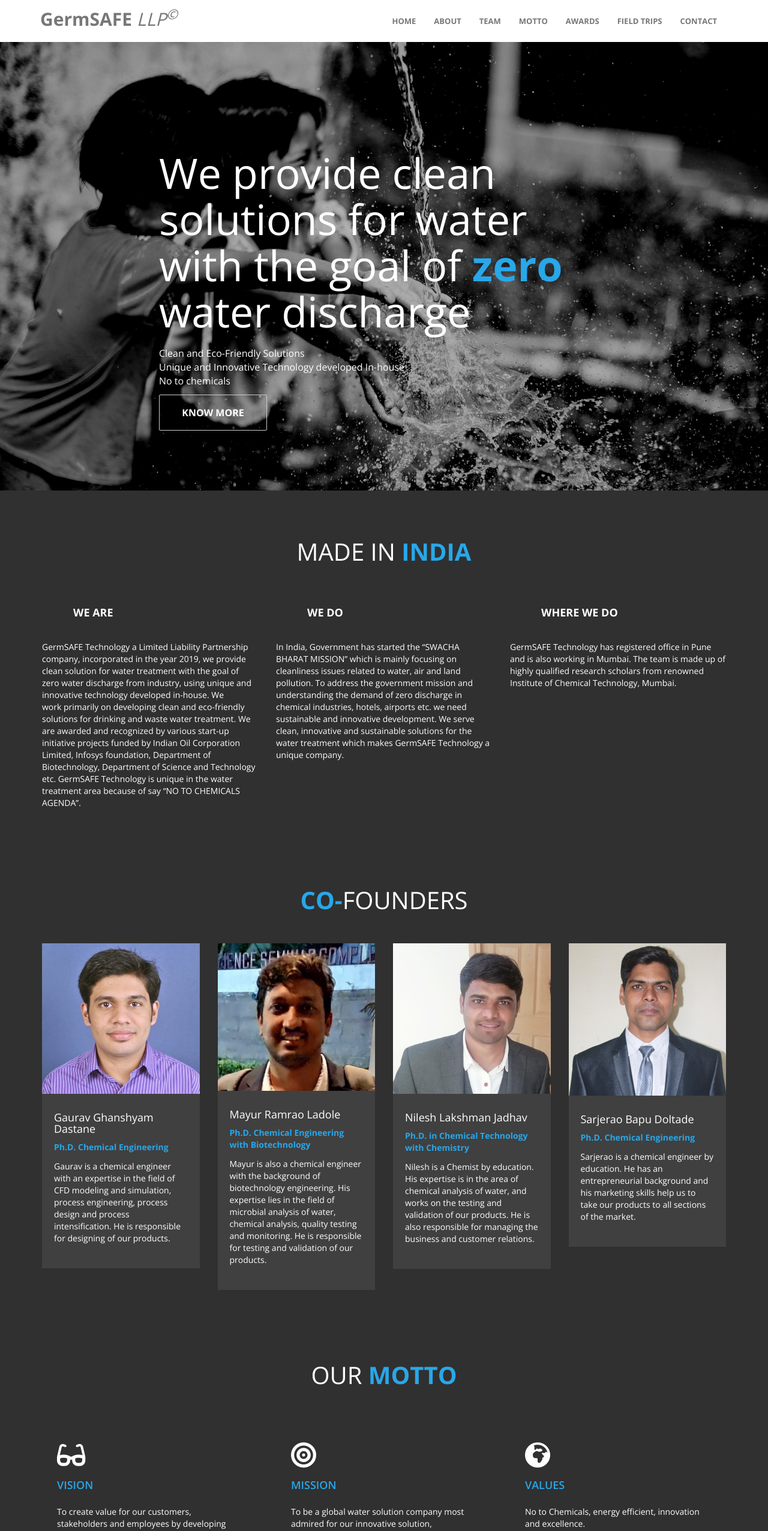
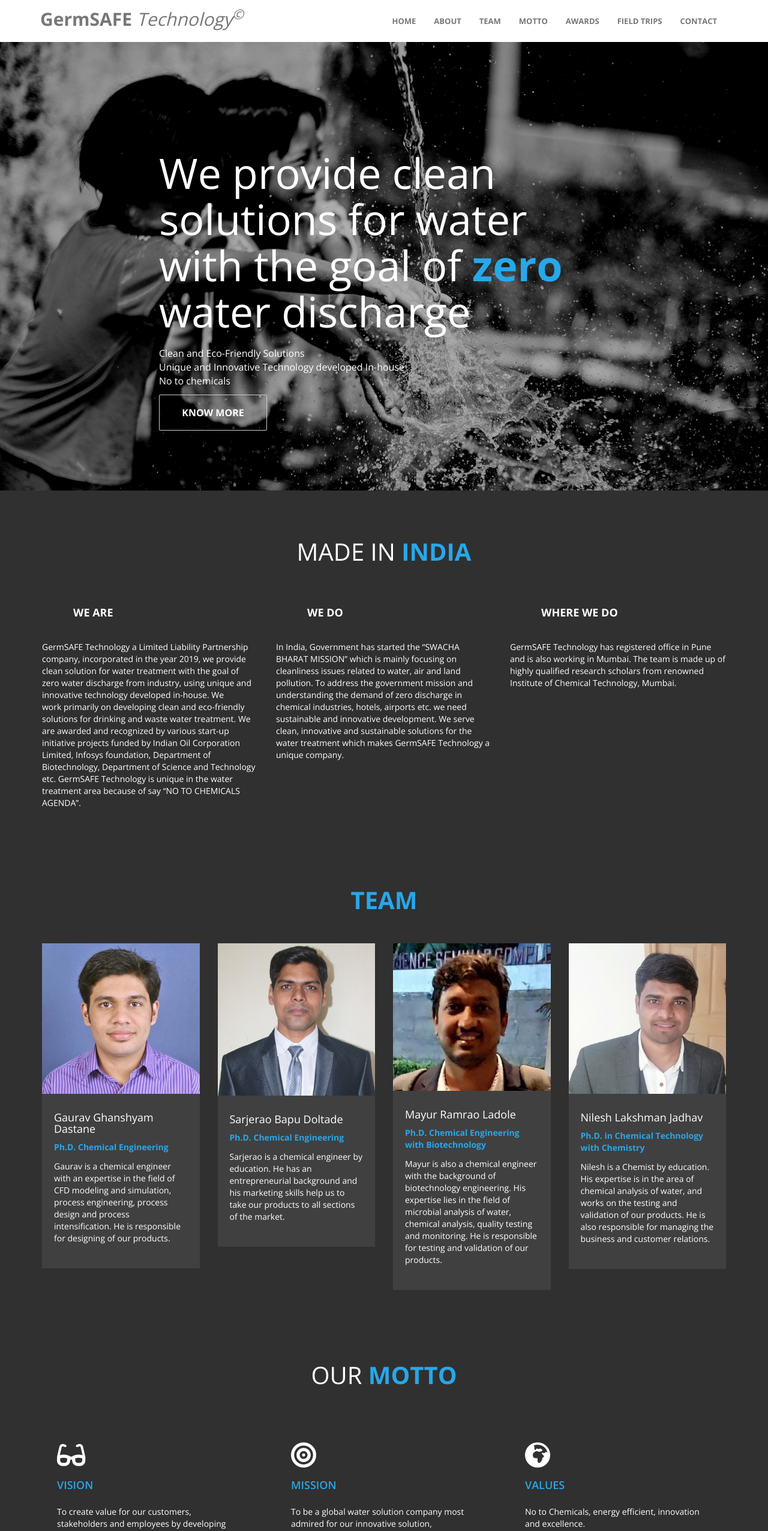
Before and after one commit to zaid-khan/WebsiteForGERMSafe, a plain HTML site: page index.html in a window 1280 px wide. Shown: the top 2553 px of the page at 60% size. Drawn offline with nearby package versions, Linux system fonts and the light colour scheme.

Commit message:
Changed team

```diff
--- a/index.html
+++ b/index.html
@@ -81,7 +81,7 @@
 					<span class="icon icon-bar"></span>
 					<span class="icon icon-bar"></span>
 				</button>
-				<a href="#" class="navbar-brand"><strong>GermSAFE</strong> <em>LLP<sup>©</sup></em></a>
+				<a href="#" class="navbar-brand"><strong>GermSAFE</strong> <em>Technology<sup>©</sup></em></a>
 			</div>
 			<div class="collapse navbar-collapse">
 				<ul class="nav navbar-nav navbar-right">
@@ -131,7 +131,14 @@
 							<h3 class="media-heading">WE ARE</h3>
 						</div>
 						<div class="media-body">
-							<p>GermSAFE Technology a Limited Liability Partnership company, incorporated in the year 2019, we provide clean solution for water treatment with the goal of zero water discharge from industry, using unique and innovative technology developed in-house. We work primarily on developing clean and eco-friendly solutions for drinking and waste water treatment. We are awarded and recognized by various start-up initiative projects funded by Indian Oil Corporation Limited, Infosys foundation, Department of Biotechnology, Department of Science and Technology etc. GermSAFE Technology is unique in the water treatment area because of say “NO TO CHEMICALS AGENDA”.
+							<p>GermSAFE Technology a Limited Liability Partnership company, incorporated in the year
+								2019, we provide clean solution for water treatment with the goal of zero water
+								discharge from industry, using unique and innovative technology developed in-house. We
+								work primarily on developing clean and eco-friendly solutions for drinking and waste
+								water treatment. We are awarded and recognized by various start-up initiative projects
+								funded by Indian Oil Corporation Limited, Infosys foundation, Department of
+								Biotechnology, Department of Science and Technology etc. GermSAFE Technology is unique
+								in the water treatment area because of say “NO TO CHEMICALS AGENDA”.
 							</p>
 						</div>
 					</div>
@@ -142,7 +149,12 @@
 							<h3 class="media-heading">WE DO</h3>
 						</div>
 						<div class="media-body">
-							<p>In India, Government has started the “SWACHA BHARAT MISSION” which is mainly focusing on cleanliness issues related to water, air and land pollution. To address the government mission and understanding the demand of zero discharge in chemical industries, hotels, airports etc. we need sustainable and innovative development. We serve clean, innovative and sustainable solutions for the water treatment which makes GermSAFE Technology a unique company.
+							<p>In India, Government has started the “SWACHA BHARAT MISSION” which is mainly focusing on
+								cleanliness issues related to water, air and land pollution. To address the government
+								mission and understanding the demand of zero discharge in chemical industries, hotels,
+								airports etc. we need sustainable and innovative development. We serve clean, innovative
+								and sustainable solutions for the water treatment which makes GermSAFE Technology a
+								unique company.
 							</p>
 						</div>
 					</div>
@@ -154,7 +166,9 @@
 							<h3 class="media-heading">WHERE WE DO</h3>
 						</div>
 						<div class="media-body">
-							<p>GermSAFE Technology has registered office in Pune and is also working in Mumbai. The team is made up of highly qualified research scholars from renowned Institute of Chemical Technology, Mumbai.
+							<p>GermSAFE Technology has registered office in Pune and is also working in Mumbai. The team
+								is made up of highly qualified research scholars from renowned Institute of Chemical
+								Technology, Mumbai.
 							</p>
 						</div>
 					</div>
@@ -169,7 +183,7 @@
 		<div class="container">
 			<div class="row">
 				<div class="col-md-12">
-					<h2 class="wow bounceIn" data-wow-offset="50" data-wow-delay="0.3s"><span>CO-</span>FOUNDERS</h2>
+					<h2 class="wow bounceIn" data-wow-offset="50" data-wow-delay="0.3s"><span>TEAM</span></h2>
 				</div>
 				<div class="col-md-3 col-sm-6 col-xs-12 wow fadeIn" data-wow-offset="50" data-wow-delay="1.3s">
 					<div class="team-wrapper">
@@ -177,7 +191,21 @@
 						<div class="team-des">
 							<h4>Gaurav Ghanshyam Dastane</h4>
 							<span>Ph.D. Chemical Engineering</span>
-							<p>Gaurav is a chemical engineer with an expertise in the field of CFD modeling and simulation, process engineering, process design and process intensification. He is responsible for designing of our products.
+							<p>Gaurav is a chemical engineer with an expertise in the field of CFD modeling and
+								simulation, process engineering, process design and process intensification. He is
+								responsible for designing of our products.
+							</p>
+						</div>
+					</div>
+				</div>
+				<div class="col-md-3 col-sm-6 col-xs-12 wow fadeIn" data-wow-offset="50" data-wow-delay="1.6s">
+					<div class="team-wrapper">
+						<img src="images/member4.jpg" class="img-responsive" alt="team img 4">
+						<div class="team-des">
+							<h4>Sarjerao Bapu Doltade</h4>
+							<span>Ph.D. Chemical Engineering</span>
+							<p>Sarjerao is a chemical engineer by education. He has an entrepreneurial background and
+								his marketing skills help us to take our products to all sections of the market.
 							</p>
 						</div>
 					</div>
@@ -188,7 +216,9 @@
 						<div class="team-des">
 							<h4>Mayur Ramrao Ladole</h4>
 							<span>Ph.D. Chemical Engineering with Biotechnology</span>
-							<p>Mayur is also a chemical engineer with the background of biotechnology engineering. His expertise lies in the field of microbial analysis of water, chemical analysis, quality testing and monitoring. He is responsible for testing and validation of our products.
+							<p>Mayur is also a chemical engineer with the background of biotechnology engineering. His
+								expertise lies in the field of microbial analysis of water, chemical analysis, quality
+								testing and monitoring. He is responsible for testing and validation of our products.
 							</p>
 						</div>
 					</div>
@@ -199,22 +229,14 @@
 						<div class="team-des">
 							<h4>Nilesh Lakshman Jadhav</h4>
 							<span>Ph.D. in Chemical Technology with Chemistry</span>
-							<p>Nilesh is a Chemist by education. His expertise is in the area of chemical analysis of water, and works on the testing and validation of our products. He is also responsible for managing the business and customer relations.
+							<p>Nilesh is a Chemist by education. His expertise is in the area of chemical analysis of
+								water, and works on the testing and validation of our products. He is also responsible
+								for managing the business and customer relations.
 							</p>
 						</div>
 					</div>
 				</div>
-				<div class="col-md-3 col-sm-6 col-xs-12 wow fadeIn" data-wow-offset="50" data-wow-delay="1.6s">
-					<div class="team-wrapper">
-						<img src="images/member4.jpg" class="img-responsive" alt="team img 4">
-						<div class="team-des">
-							<h4>Sarjerao Bapu Doltade</h4>
-							<span>Ph.D. Chemical Engineering</span>
-							<p>Sarjerao is a chemical engineer by education. He has an entrepreneurial background and his marketing skills help us to take our products to all sections of the market.
-							</p>
-						</div>
-					</div>
-				</div>
+
 			</div>
 		</div>
 	</section>
@@ -328,13 +350,15 @@
 		<div class="container">
 			<div class="row">
 				<div class="col-md-12">
-					<h2 class="wow bounceIn" data-wow-offset="50" data-wow-delay="0.3s"><span>AWARDS</span> & <span>RECOGNITIONS</span></h2>
+					<h2 class="wow bounceIn" data-wow-offset="50" data-wow-delay="0.3s"><span>AWARDS</span> &
+						<span>RECOGNITIONS</span></h2>
 				</div>
 				<div id="carousel-example" class="carousel slide team team-web-view" data-ride="carousel">
 					<!-- <div class="carousel-line"> -->
 					<div class="controls pull-right">
-						<a href="#carousel-example" data-slide="prev"><i class="fas fa-angle-double-left fa-2x"></i></a><a
-							href="#carousel-example" data-slide="next">
+						<a href="#carousel-example" data-slide="prev"><i
+								class="fas fa-angle-double-left fa-2x"></i></a><a href="#carousel-example"
+							data-slide="next">
 							<i class="fas fa-angle-double-right fa-2x"></i>
 						</a>
 					</div>
@@ -350,7 +374,8 @@
 												alt="Aarohan Award">
 										</div>
 										<div class="info">
-											<div class="name">Gold Award Winner of Aarohan Social Innovation Award by Infosys foundation</div>
+											<div class="name">Gold Award Winner of Aarohan Social Innovation Award by
+												Infosys foundation</div>
 											<!-- <div class="degination">Director</div> -->
 
 										</div>
@@ -360,11 +385,12 @@
 								<div class="col-sm-3">
 									<div class="col-item">
 										<div class="photo">
-											<img src="images/AbleBestAwardSmall.jpg"
-												class="img-responsive center-block" alt="ABLE BEST by Department of Biotechnology, Government of India">
+											<img src="images/AbleBestAwardSmall.jpg" class="img-responsive center-block"
+												alt="ABLE BEST by Department of Biotechnology, Government of India">
 										</div>
 										<div class="info">
-											<div class="name">ABLE BEST by Department of Biotechnology, Government of India</div>
+											<div class="name">ABLE BEST by Department of Biotechnology, Government of
+												India</div>
 											<!-- <div class="degination">Expert Agent</div> -->
 
 										</div>
@@ -375,10 +401,13 @@
 									<div class="col-item">
 										<div class="photo">
 											<img src="images/IndiaInnovationGrowthProgramSmall.JPG"
-												class="img-responsive" alt="India Innovation Growth Program 2.0 by Department of Science and Technology (DST), Government of India, Lockheed Martin and Tata Trusts">
+												class="img-responsive"
+												alt="India Innovation Growth Program 2.0 by Department of Science and Technology (DST), Government of India, Lockheed Martin and Tata Trusts">
 										</div>
 										<div class="info">
-											<div class="name">India Innovation Growth Program 2.0 by Department of Science and Technology (DST), Government of India, Lockheed Martin and Tata Trusts</div>
+											<div class="name">India Innovation Growth Program 2.0 by Department of
+												Science and Technology (DST), Government of India, Lockheed Martin and
+												Tata Trusts</div>
 											<!-- <div class="degination">Expert Agent</div> -->
 
 										</div>
@@ -421,7 +450,8 @@
 												alt="Aarohan Award">
 										</div>
 										<div class="info">
-												<div class="name">Gold Award Winner of Aarohan Social Innovation Award by Infosys foundation</div>
+											<div class="name">Gold Award Winner of Aarohan Social Innovation Award by
+												Infosys foundation</div>
 											<!-- <div class="degination">Director</div> -->
 
 										</div>
@@ -431,11 +461,12 @@
 								<div class="col-sm-3">
 									<div class="col-item">
 										<div class="photo">
-												<img src="images/AbleBestAwardSmall.jpg"
-													class="img-responsive center-block" alt="ABLE BEST by Department of Biotechnology, Government of India">
+											<img src="images/AbleBestAwardSmall.jpg" class="img-responsive center-block"
+												alt="ABLE BEST by Department of Biotechnology, Government of India">
 										</div>
 										<div class="info">
-												<div class="name">ABLE BEST by Department of Biotechnology, Government of India</div>
+											<div class="name">ABLE BEST by Department of Biotechnology, Government of
+												India</div>
 											<!-- <div class="degination">Expert Agent</div> -->
 
 										</div>
@@ -449,7 +480,9 @@
 												alt="Indian Oil Corporation Limited start-up fund">
 										</div>
 										<div class="info">
-											<div class="name">India Innovation Growth Program 2.0 by Department of Science and Technology (DST), Government of India, Lockheed Martin and Tata Trusts</div>
+											<div class="name">India Innovation Growth Program 2.0 by Department of
+												Science and Technology (DST), Government of India, Lockheed Martin and
+												Tata Trusts</div>
 
 										</div>
 
```
Also changed, not shown: images/IITMadras.jpg. Lines whose indentation alone changed are shown as unchanged.
